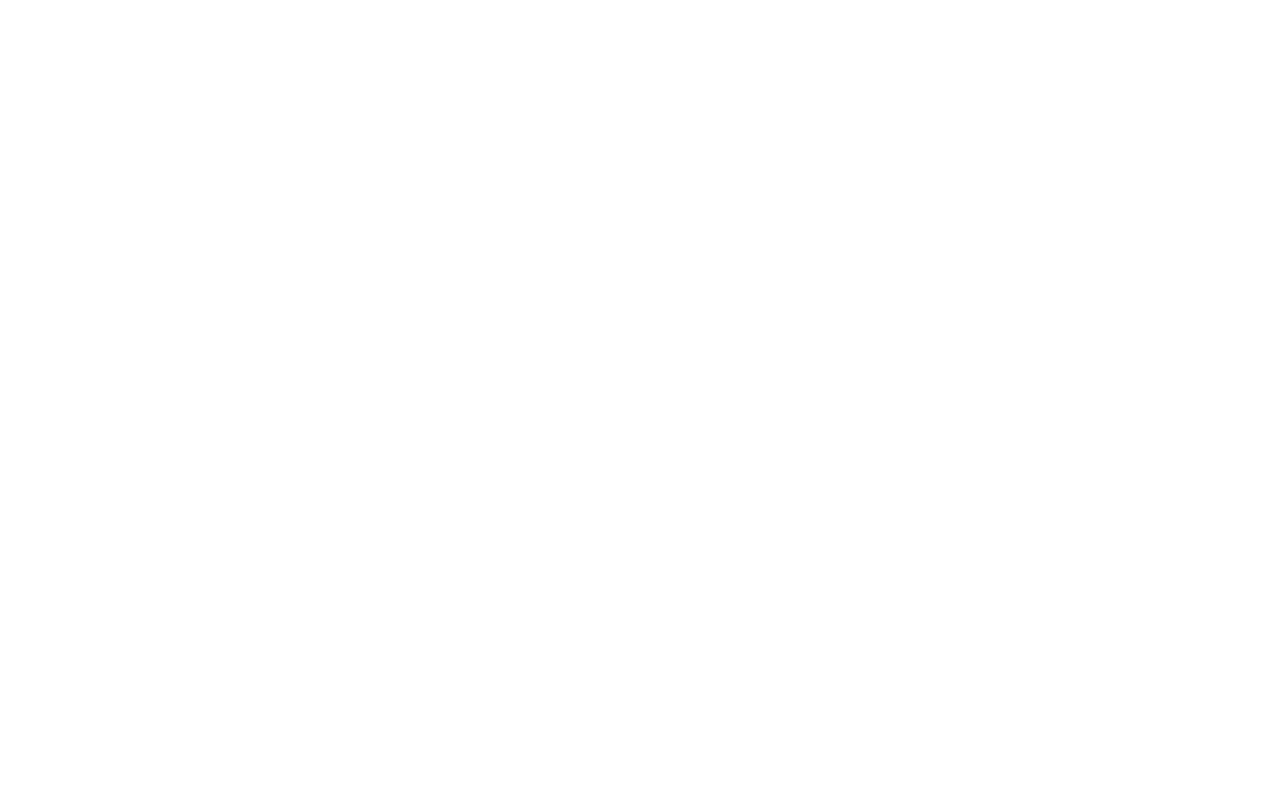
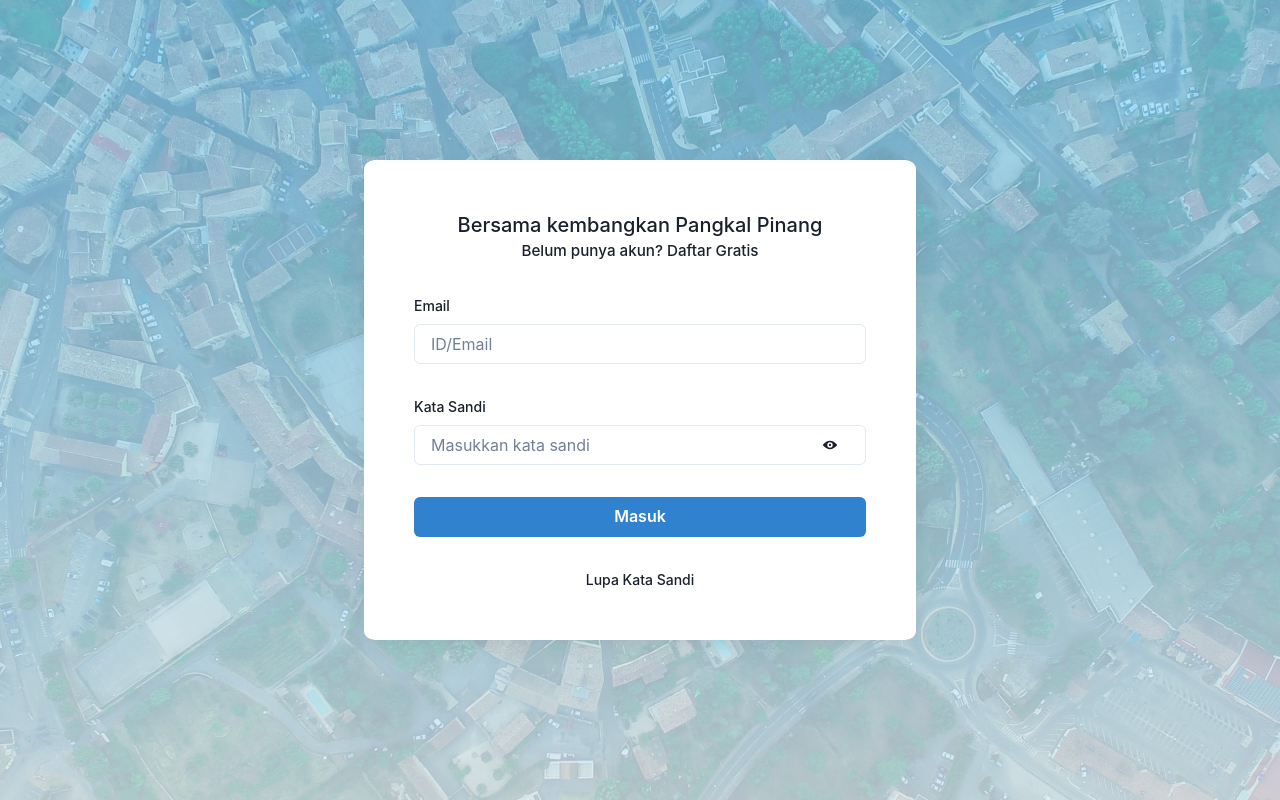
Before and after one commit to fajrihulvi/gis-infrastruktur, a React (Vite) app: page /user/login in a window 1280 px wide. Before the commit this address had no page. Built offline with nearby package versions, Linux system fonts and the light colour scheme.

Commit message:
✨ [UI Auth User]: ui login register user

```diff
--- /dev/null
+++ b/src/pages/User/Auth/login.jsx
@@ -0,0 +1,71 @@
+import { Box, Button, Flex, Input, InputGroup, InputRightElement, Text } from "@chakra-ui/react";
+import userAuthBanner from "../../../assets/background-auth-user.png";
+import { useState } from "react";
+import { useNavigate } from "react-router-dom";
+import { ViewIcon, ViewOffIcon } from "@chakra-ui/icons";
+
+const UserAuthLogin = () => {
+  const navigate = useNavigate();
+  const [show, setShow] = useState(false)
+
+  const handleClick = () => setShow(!show)
+
+  return (
+    <>
+      <Flex w={`100vw`} alignItems={`center`} justifyContent={`center`} h={`100vh`} bgImage={userAuthBanner}>
+        <Box w={`552px`}>
+          <Box
+          bg={`white`}
+          rounded={`2%`}
+          boxShadow={`0px 4px 24px 0px rgba(0, 0, 0, 0.08)`}
+          p={50}>
+            <Flex flexDirection={`column`} gap={`2rem`}>
+              <Box>
+                <Text fontSize={`1.25rem`} fontWeight={500} textAlign={`center`}>Bersama kembangkan Pangkal Pinang</Text>
+                <Text fontSize={`0.95rem`} fontWeight={500} textAlign={`center`}>Belum punya akun? Daftar Gratis</Text>
+              </Box>
+              <Box>
+                <Flex flexDirection={`column`} gap={`0.5rem`}>
+                  <Text fontSize={`0.875rem`} fontWeight={500} >Email</Text>
+                  <Input
+                    value={''}
+                    onChange={''}
+                    placeholder='ID/Email'
+                    size='md'
+                  />
+                </Flex>
+              </Box>
+              <Box>
+                <Flex flexDirection={`column`} gap={`0.5rem`}>
+                  <Text fontSize={`0.875rem`} fontWeight={500} >Kata Sandi</Text>
+                  <InputGroup size='md'>
+                    <Input
+                      pr='4.5rem'
+                      type={show ? 'text' : 'password'}
+                      placeholder='Masukkan kata sandi'
+                    />
+                    <InputRightElement width='4.5rem'>
+                      <Button h='1.75rem' size='sm' bg={`transparent`} onClick={() => {handleClick}}>
+                        {show ? <ViewOffIcon/> : <ViewIcon/>}
+                      </Button>
+                    </InputRightElement>
+                  </InputGroup>
+                  </Flex>
+              </Box>
+              <Box>
+                <Button w={`100%`} p={2} colorScheme='blue' onClick={() => {
+                  navigate('/admin/dashboard');
+                }}>Masuk</Button>
+              </Box>
+              <Box>
+                  <Text fontSize={`0.875rem`} fontWeight={500} textAlign={`center`}>Lupa Kata Sandi</Text>
+              </Box>
+            </Flex>
+          </Box>
+        </Box>
+      </Flex>
+    </>
+  );
+};
+
+export default UserAuthLogin;
--- /dev/null
+++ b/src/pages/User/Auth/register.jsx
@@ -0,0 +1,83 @@
+import { Box, Button, Center, Flex, Image, Input, InputGroup, InputRightElement, Text } from "@chakra-ui/react";
+import userAuthBanner from "../../../assets/background-auth-user.png";
+import { useState } from "react";
+import { useNavigate } from "react-router-dom";
+import { ViewIcon, ViewOffIcon } from "@chakra-ui/icons";
+import Logo from "../../../assets/logo-alt.svg";
+
+const UserAuthRegister = () => {
+  const navigate = useNavigate();
+  const [show, setShow] = useState(false)
+
+  const handleClick = () => setShow(!show)
+
+  return (
+    <>
+      <Flex w={`100vw`} alignItems={`center`} justifyContent={`center`} h={`100vh`} bgImage={userAuthBanner}>
+        <Box w={`552px`}>
+          <Box
+          bg={`white`}
+          rounded={`2%`}
+          boxShadow={`0px 4px 24px 0px rgba(0, 0, 0, 0.08)`}
+          p={50}>
+            <Flex flexDirection={`column`} gap={`2rem`}>
+              <Box>
+                <Center padding={`1.5rem`} borderBottom={`1px`} borderColor={`#E3E9F6`} marginBottom={`2rem`}>
+                  <Image align={"center"} src={Logo} />
+                </Center>
+                <Text fontSize={`1.25rem`} fontWeight={500} textAlign={`center`}>Bersama kembangkan Pangkal Pinang</Text>
+                <Text fontSize={`0.95rem`} fontWeight={500} textAlign={`center`}>Sudah punya akun? Masuk</Text>
+              </Box>
+              <Box>
+                <Flex flexDirection={`column`} gap={`0.5rem`}>
+                  <Text fontSize={`0.875rem`} fontWeight={500} >Nama</Text>
+                  <Input
+                    value={''}
+                    onChange={''}
+                    placeholder='Nama'
+                    size='md'
+                  />
+                </Flex>
+              </Box>
+              <Box>
+                <Flex flexDirection={`column`} gap={`0.5rem`}>
+                  <Text fontSize={`0.875rem`} fontWeight={500} >Email</Text>
+                  <Input
+                    value={''}
+                    onChange={''}
+                    placeholder='ID/Email'
+                    size='md'
+                  />
+                </Flex>
+              </Box>
+              <Box>
+                <Flex flexDirection={`column`} gap={`0.5rem`}>
+                  <Text fontSize={`0.875rem`} fontWeight={500} >Kata Sandi</Text>
+                  <InputGroup size='md'>
+                    <Input
+                      pr='4.5rem'
+                      type={show ? 'text' : 'password'}
+                      placeholder='Masukkan kata sandi'
+                    />
+                    <InputRightElement width='4.5rem'>
+                      <Button h='1.75rem' size='sm' bg={`transparent`} onClick={() => {handleClick}}>
+                        {show ? <ViewOffIcon/> : <ViewIcon/>}
+                      </Button>
+                    </InputRightElement>
+                  </InputGroup>
+                  </Flex>
+              </Box>
+              <Box>
+                <Button w={`100%`} p={2} colorScheme='blue' onClick={() => {
+                  navigate('/admin/dashboard');
+                }}>Masuk</Button>
+              </Box>
+            </Flex>
+          </Box>
+        </Box>
+      </Flex>
+    </>
+  );
+};
+
+export default UserAuthRegister;
--- a/src/router/index.js
+++ b/src/router/index.js
@@ -7,9 +7,21 @@
 import AdminInfrastructureCategory from '../pages/Admin/InfrastructureCategory';
 import AdminFormAddInfrastructureCategory from '../pages/Admin/InfrastructureCategory/Form/add';
 import AdminFormEditInfrastructureCategory from '../pages/Admin/InfrastructureCategory/Form/edit';
+import UserAuthLogin from '../pages/User/Auth/login';
+import UserAuthRegister from '../pages/User/Auth/register';
 
 
 export const routes = [
+  {
+    name: 'User Login',
+    url: '/user/login',
+    component: UserAuthLogin
+  },
+  {
+    name: 'User Register',
+    url: '/user/register',
+    component: UserAuthRegister
+  },
   {
     name: 'Home',
     url: '/',
```
Also changed, not shown: src/assets/background-auth-user.png (added).
